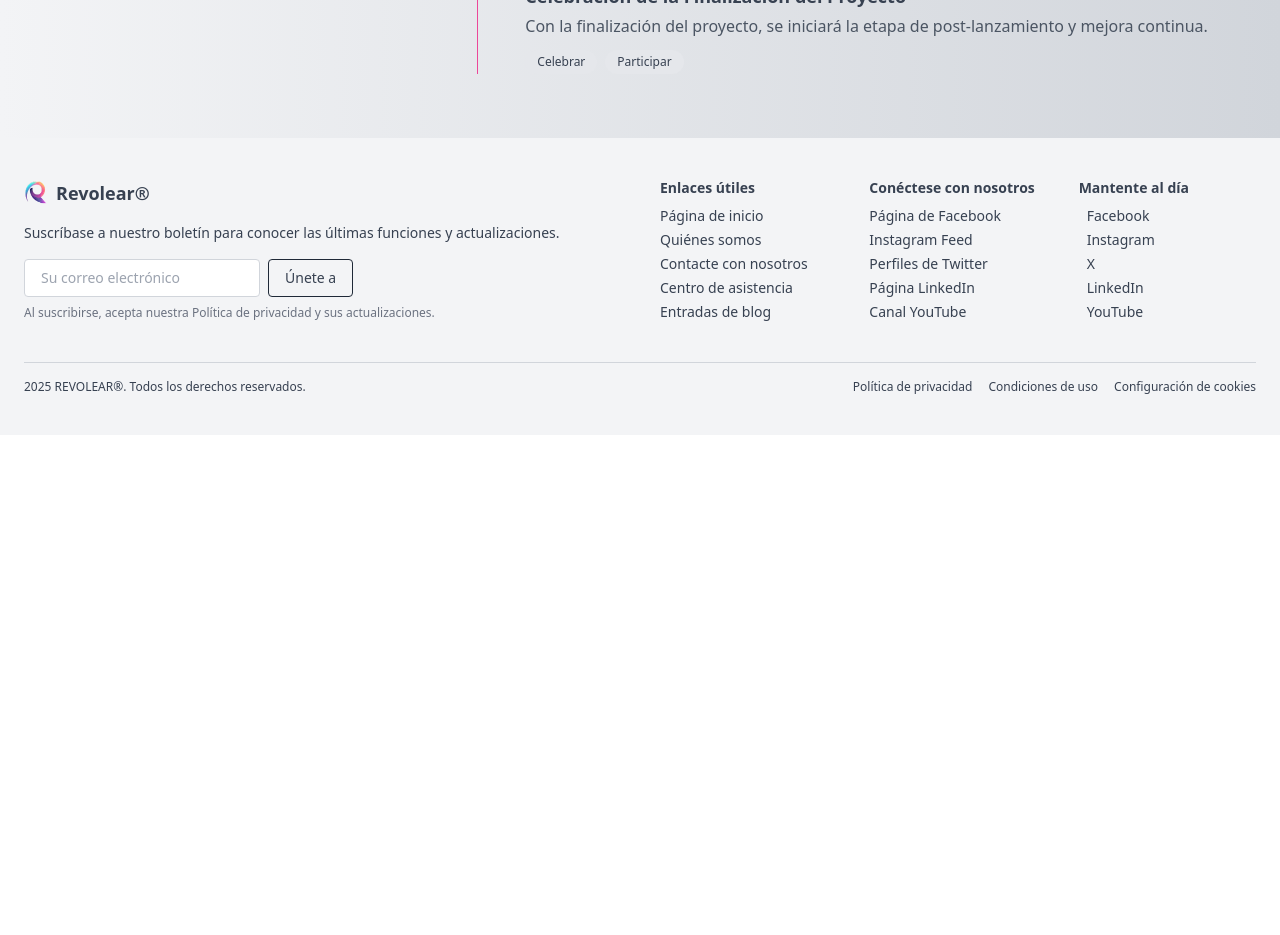
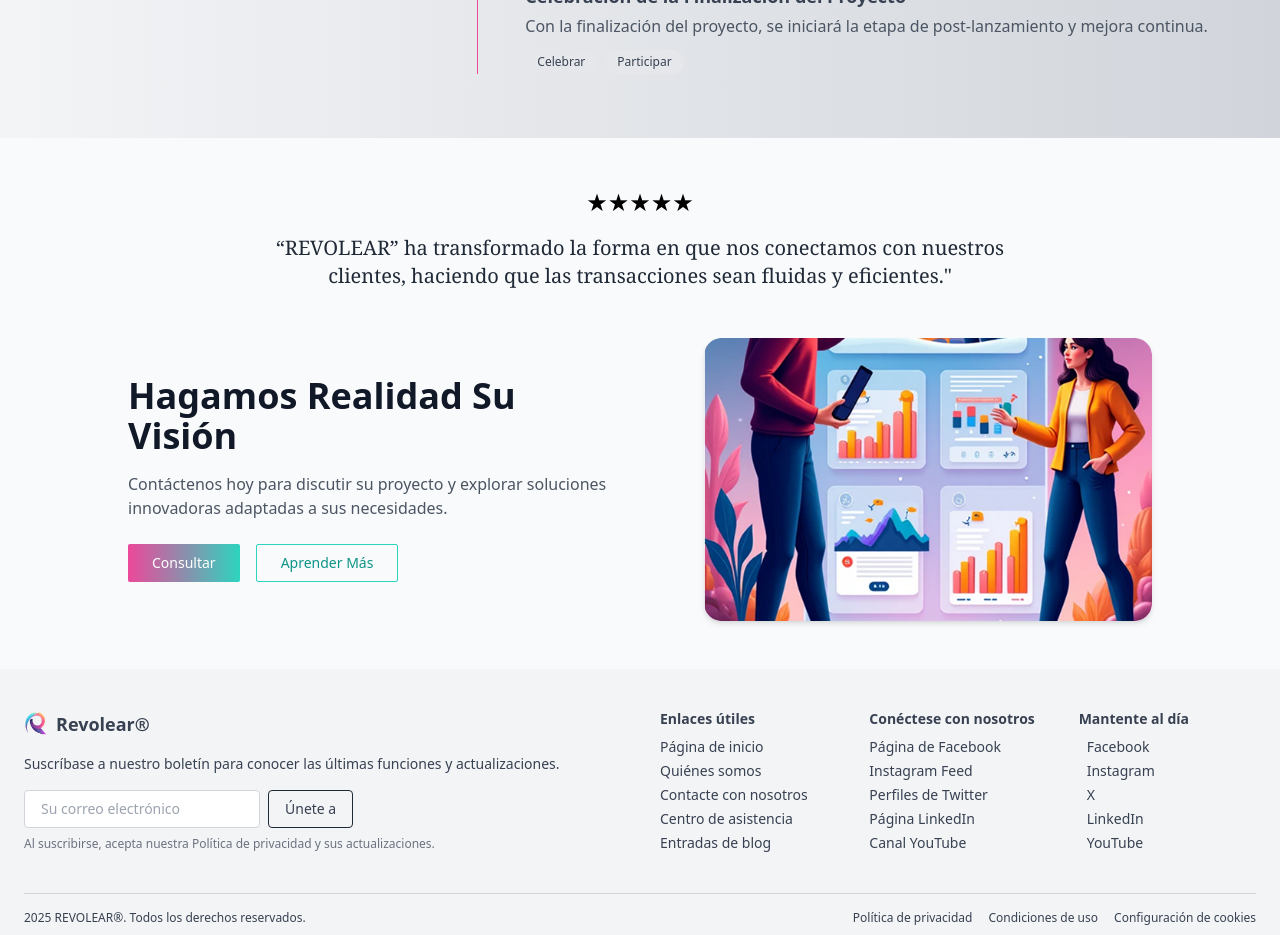
Before and after one commit to farooque-Git/revolear, a React (Vite) app: page /projects in a window 1280 px wide. Shown: the part 3220-4155 px from the top of the page. Before the commit the page ends 3655 px from the top, so only its background shows below. Built offline with nearby package versions, Linux system fonts and the light colour scheme.

Commit message:
added project

```diff
--- /dev/null
+++ b/src/components/project/ProjectForthScreen.jsx
@@ -0,0 +1,48 @@
+import React from "react";
+import project4 from "../../assets/project4.png";
+
+export default function ProjectForthScreen() {
+  return (
+    <div className="bg-gray-50 px-6 md:px-20 py-12">
+      {/* Star + Quote */}
+      <div className="text-center max-w-3xl mx-auto mb-12">
+        <div className="text-2xl text-black mb-4">★★★★★</div>
+        <blockquote className="text-lg md:text-xl text-gray-800 font-serif font-medium leading-relaxed">
+          “REVOLEAR” ha transformado la forma en que nos conectamos con nuestros
+          clientes, haciendo que las transacciones sean fluidas y eficientes."
+        </blockquote>
+      </div>
+
+      {/* Grid: Text + Image */}
+      <div className="max-w-5xl mx-auto grid md:grid-cols-2 gap-5 items-center">
+        {/* Left: Text + Buttons */}
+        <div>
+          <h2 className="text-3xl md:text-4xl font-bold text-gray-900 leading-tight">
+            Hagamos Realidad Su <br /> Visión
+          </h2>
+          <p className="text-gray-600 mt-4 text-base">
+            Contáctenos hoy para discutir su proyecto y explorar soluciones
+            innovadoras adaptadas a sus necesidades.
+          </p>
+          <div className="mt-6 flex gap-4 flex-wrap">
+            <button className="bg-gradient-to-r from-pink-500 to-teal-400 text-white px-6 py-2 rounded-sm text-sm hover:opacity-90 transition">
+              Consultar
+            </button>
+            <button className="border border-teal-400 text-teal-600 px-6 py-2 rounded-sm text-sm hover:bg-teal-50 transition">
+              Aprender Más
+            </button>
+          </div>
+        </div>
+
+        {/* Right: Image */}
+        <div className="flex justify-center md:justify-end">
+          <img
+            src={project4}
+            alt="Visualización de Datos"
+            className="w-full max-w-md rounded-2xl shadow-md"
+          />
+        </div>
+      </div>
+    </div>
+  );
+}
--- a/src/pages/Project.jsx
+++ b/src/pages/Project.jsx
@@ -2,6 +2,7 @@ import React from "react";
 import ProjectMainScreen from "./../components/project/ProjectMainScreeen";
 import ProjectSecondScreen from "./../components/project/ProjectSecondSecreen";
 import ProjectTimeline from "../components/project/ProjectTimeline";
+import ProjectForthScreen from "./../components/project/ProjectForthScreen";
 
 const Project = () => {
   return (
@@ -9,6 +10,7 @@ const Project = () => {
       <ProjectMainScreen />
       <ProjectSecondScreen />
       <ProjectTimeline />
+      <ProjectForthScreen />
     </div>
   );
 };
```
Also changed, not shown: src/assets/project4.png (added).
